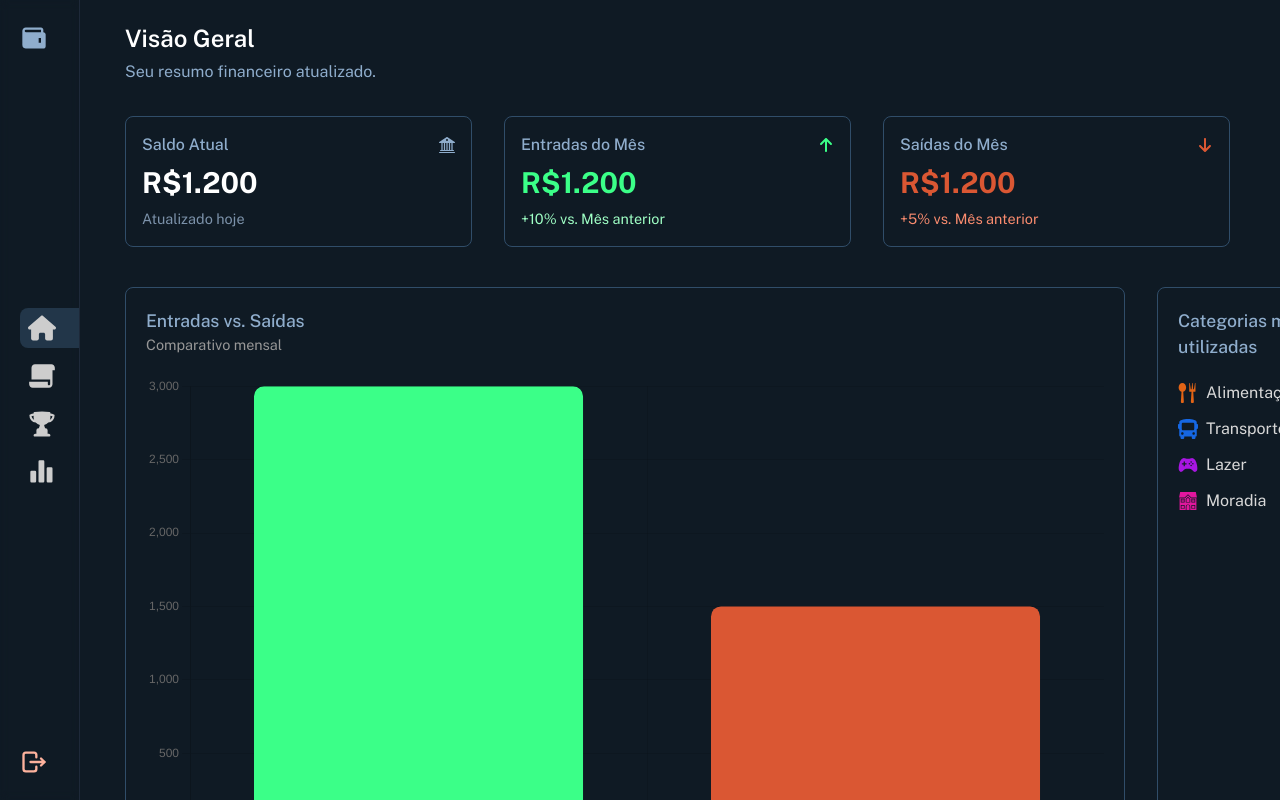
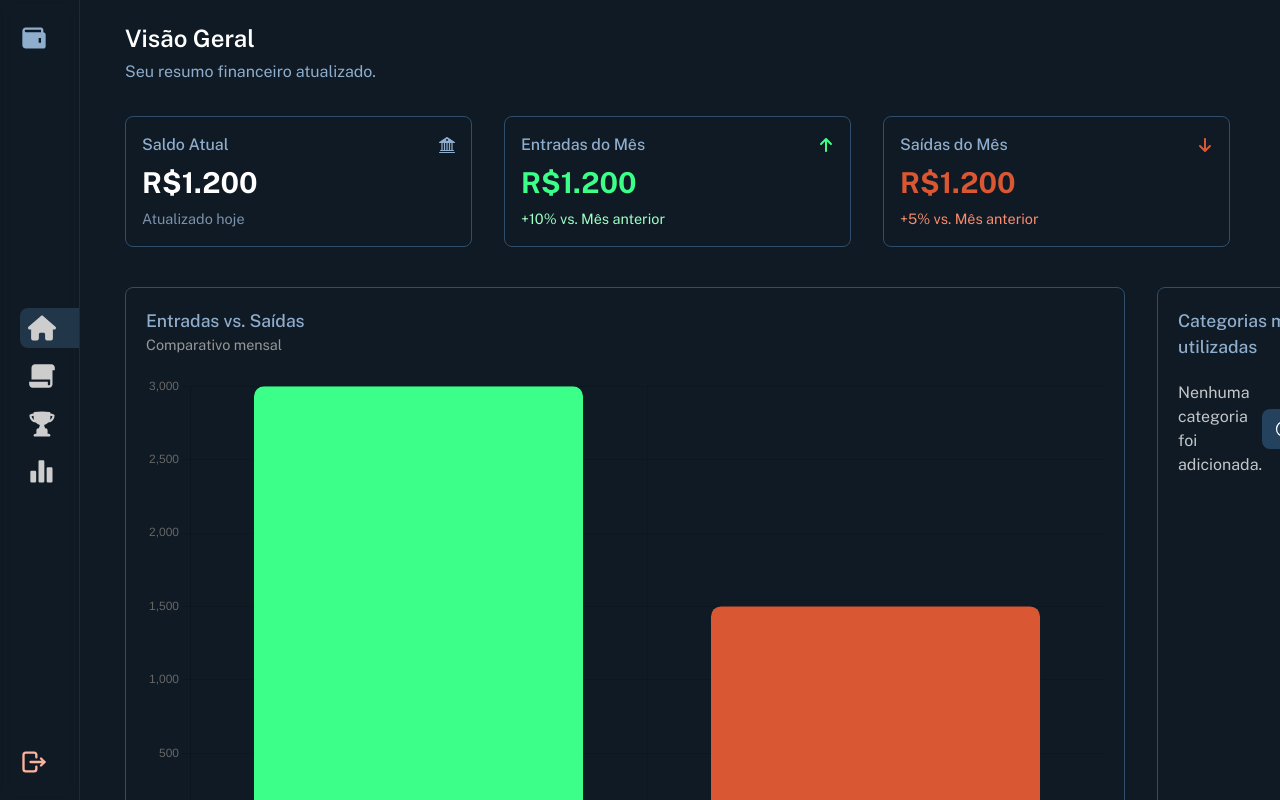
Before and after one commit to nickzmoro/myWallet, a React (Vite) app: page / in a window 1280 px wide. Shown: the top 800 px of the page. Built offline with nearby package versions, Linux system fonts and the light colour scheme.

Commit message:
feat: update FormTransaction component to include new categories and modify existing ones; enhance App component to dynamically display saved transactions with an option to add new categories

```diff
--- a/src/components/forms/formTransaction.jsx
+++ b/src/components/forms/formTransaction.jsx
@@ -62,6 +62,8 @@ const FormTransaction = ({ closeModal }) => {
           id="category"
           options={[
             { type: "Selecione a categoria" },
+            { type: "Salário" },
+            { type: "Receitas" },
             { type: "Alimentação" },
             { type: "Transporte" },
             { type: "Moradia" },
@@ -70,7 +72,7 @@ const FormTransaction = ({ closeModal }) => {
             { type: "Lazer" },
             { type: "Contas" },
             { type: "Assinaturas" },
-            { type: "Emergências" },
+            { type: "Outros.." },
           ]}
           value={transactions[0].category}
           onChange={handleChange}
--- a/src/pages/App.jsx
+++ b/src/pages/App.jsx
@@ -5,15 +5,15 @@ import SideBar from "../components/sideBar";
 import Title from "../components/title";
 import { BsBank2 } from "react-icons/bs";
 import { FaArrowDown, FaArrowUp } from "react-icons/fa6";
-import { ImSpoonKnife } from "react-icons/im";
-import { FaBus } from "react-icons/fa";
-import { IoGameController } from "react-icons/io5";
-import { GiFamilyHouse } from "react-icons/gi";
+import { IoAddCircleOutline } from "react-icons/io5";
 import { useTransaction } from "../contexts/TransactionLedgerContext";
 import TransactionHistory from "../components/transactionHistoryTable";
+import { MdLabel } from "react-icons/md";
+import { useNavigate } from "react-router-dom";
 
 function App() {
   const { savedTransactions } = useTransaction();
+  const navigate = useNavigate("");
 
   const income = 3000;
   const expenses = 1500;
@@ -63,36 +63,33 @@ function App() {
               Categorias mais utilizadas
             </h4>
             <div className="mt-5 flex flex-col gap-3">
-              <div className="flex items-center justify-between">
-                <Category
-                  icon={<ImSpoonKnife size={20} className="text-[#E26416]" />}
-                  type={"Alimentação"}
-                  amount={300}
-                />
-              </div>
-              <div className="flex items-center justify-between">
-                <Category
-                  icon={<FaBus size={20} className="text-[#1667E2]" />}
-                  type={"Transporte"}
-                  amount={300}
-                />
-              </div>
-              <div className="flex items-center justify-between">
-                <Category
-                  icon={
-                    <IoGameController size={20} className="text-[#A816E2]" />
-                  }
-                  type={"Lazer"}
-                  amount={300}
-                />
-              </div>
-              <div className="flex items-center justify-between">
-                <Category
-                  icon={<GiFamilyHouse size={20} className="text-[#E2169E]" />}
-                  type={"Moradia"}
-                  amount={300}
-                />
-              </div>
+              {savedTransactions.length > 0 ? (
+                savedTransactions.map((transaction, index) => (
+                  <div
+                    className="flex items-center justify-between"
+                    key={index}
+                  >
+                    <Category
+                      icon={<MdLabel size={20} className="text-[#8fdfff]" />}
+                      type={transaction.category}
+                      amount={transaction.value}
+                    />
+                  </div>
+                ))
+              ) : (
+                <div className="flex items-center justify-between">
+                  <p className="text-[#ffffffc0]">
+                    Nenhuma categoria foi adicionada.
+                  </p>
+                  <button
+                    className="flex items-center gap-2 p-2 px-3 font-[500] bg-[#24425e] rounded-[8px] hover:opacity-90 transition-all duration-200 cursor-pointer"
+                    onClick={() => navigate("/transacoes")}
+                  >
+                    <IoAddCircleOutline size={20} />
+                    Adicionar
+                  </button>
+                </div>
+              )}
             </div>
           </div>
         </div>
```
